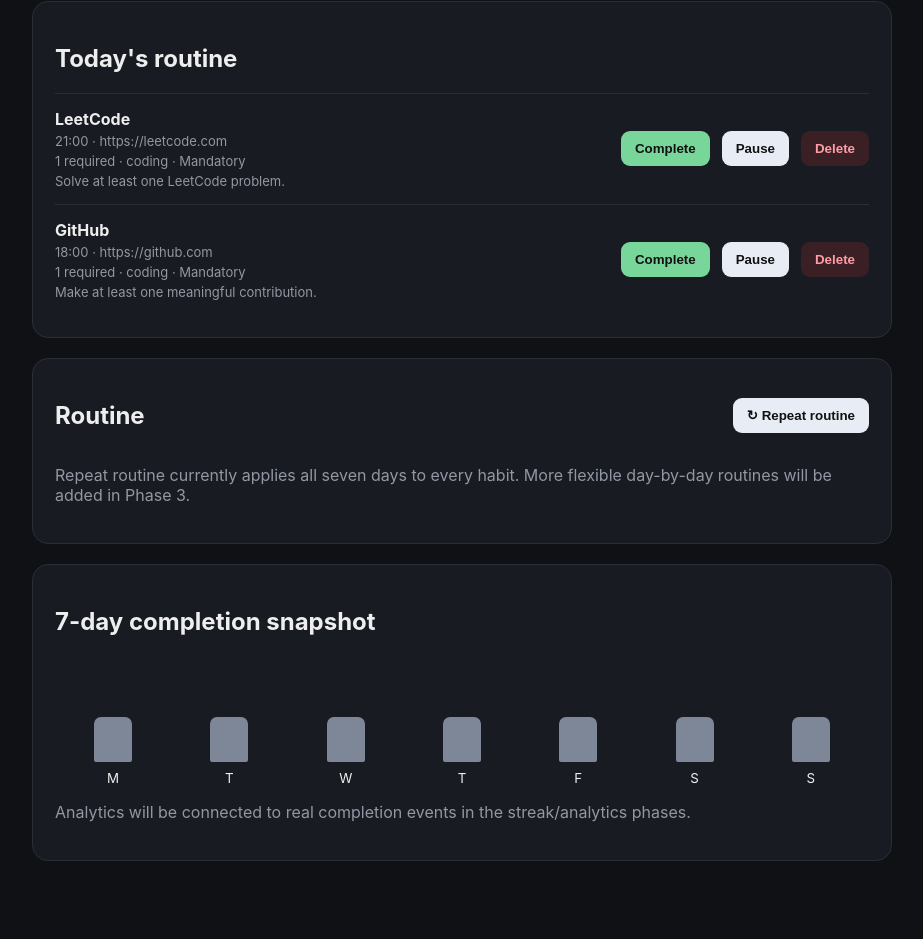
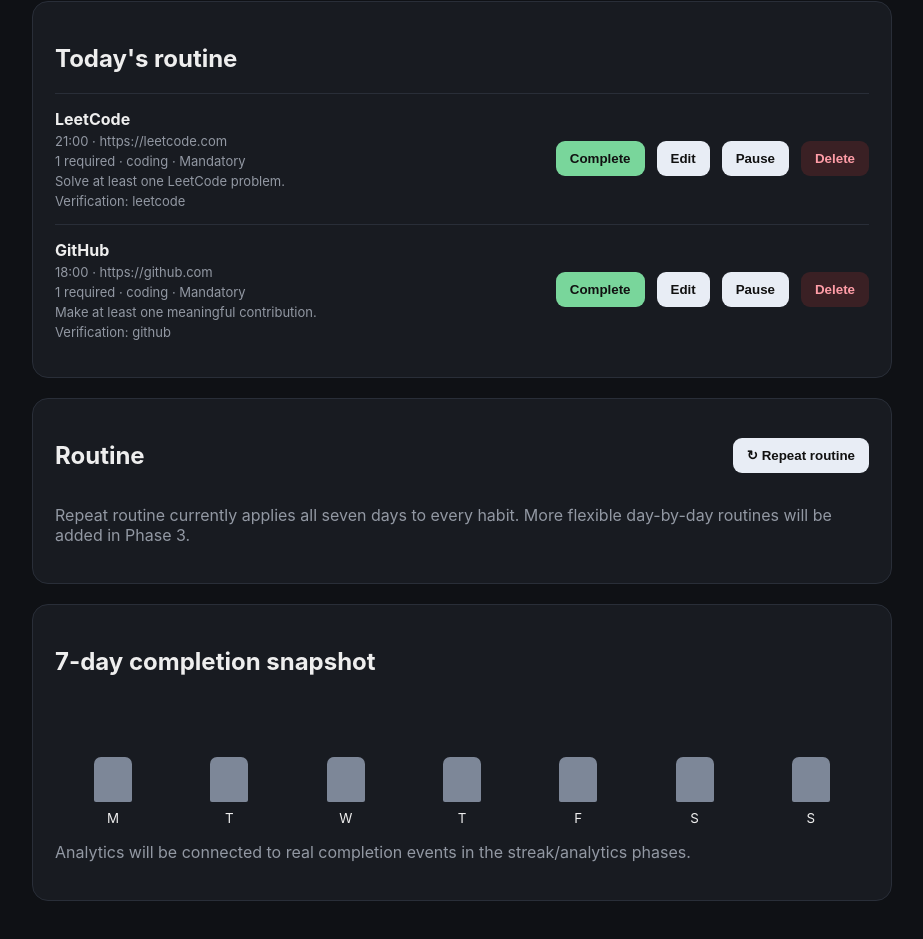
Before and after one commit to integrate-x/habit-forge, a React (Vite) app: page / in a window 1280 px wide. Shown: the part 539-1478 px from the top of the page, without its empty margins (178-1101 px from the left). Before the commit the page ends 1450 px from the top, so only its background shows below. Built offline with nearby package versions, Linux system fonts and the light colour scheme.

Commit message:
Add habit editing

```diff
--- a/src/App.tsx
+++ b/src/App.tsx
@@ -1,3 +1,4 @@
+
 import { useEffect, useState } from 'react';
 import type { Habit } from '../shared/types';
 import HabitForm from './components/HabitForm';
@@ -7,12 +8,27 @@
 export default function App() {
   const [habits, setHabits] = useState<Habit[]>(loadHabits);
 
+  const [editingHabit, setEditingHabit] =
+    useState<Habit | null>(null);
+
   useEffect(() => {
     saveHabits(habits);
   }, [habits]);
 
   const addHabit = (habit: Habit) => {
     setHabits((current) => [...current, habit]);
+  };
+
+  const updateHabit = (updatedHabit: Habit) => {
+    setHabits((current) =>
+      current.map((habit) =>
+        habit.id === updatedHabit.id
+          ? updatedHabit
+          : habit,
+      ),
+    );
+
+    setEditingHabit(null);
   };
 
   const toggleComplete = (id: string) => {
@@ -25,6 +41,11 @@
     setHabits((current) =>
       current.filter((habit) => habit.id !== id),
     );
+
+    // If the habit being edited is deleted, close the editor.
+    if (editingHabit?.id === id) {
+      setEditingHabit(null);
+    }
   };
 
   const togglePause = (id: string) => {
@@ -54,17 +75,24 @@
   return (
     <main>
       <h1>Habit Forge</h1>
+
       <p className="sub">
         Local-first consistency dashboard
       </p>
 
-      <HabitForm onAdd={addHabit} />
+      <HabitForm
+        onAdd={addHabit}
+        editingHabit={editingHabit}
+        onUpdate={updateHabit}
+        onCancelEdit={() => setEditingHabit(null)}
+      />
 
       <HabitList
         habits={habits}
         onToggle={toggleComplete}
         onDelete={deleteHabit}
         onPause={togglePause}
+        onEdit={setEditingHabit}
       />
 
       <section className="card">
@@ -87,12 +115,14 @@
         <h2>7-day completion snapshot</h2>
 
         <div className="bars">
-          {['M', 'T', 'W', 'T', 'F', 'S', 'S'].map((day) => (
-            <div key={day}>
-              <i style={{ height: '45px' }} />
-              <small>{day}</small>
-            </div>
-          ))}
+          {['M', 'T', 'W', 'T', 'F', 'S', 'S'].map(
+            (day, index) => (
+              <div key={index}>
+                <i style={{ height: '45px' }} />
+                <small>{day}</small>
+              </div>
+            ),
+          )}
         </div>
 
         <p className="muted">
--- a/src/components/HabitForm.tsx
+++ b/src/components/HabitForm.tsx
@@ -1,4 +1,4 @@
-import { useState } from 'react';
+import { useEffect, useState } from 'react';
 import type {
   Habit,
   HabitCategory,
@@ -7,6 +7,9 @@
 
 interface HabitFormProps {
   onAdd: (habit: Habit) => void;
+  editingHabit?: Habit | null;
+  onUpdate?: (habit: Habit) => void;
+  onCancelEdit?: () => void;
 }
 
 const categories: HabitCategory[] = [
@@ -24,10 +27,16 @@
   'kaggle',
 ];
 
-export default function HabitForm({ onAdd }: HabitFormProps) {
+export default function HabitForm({
+  onAdd,
+  editingHabit,
+  onUpdate,
+  onCancelEdit,
+}: HabitFormProps) {
   const [name, setName] = useState('');
   const [description, setDescription] = useState('');
-  const [category, setCategory] = useState<HabitCategory>('coding');
+  const [category, setCategory] =
+    useState<HabitCategory>('coding');
   const [minimumRequirement, setMinimumRequirement] = useState(1);
   const [website, setWebsite] = useState('');
   const [scheduledTime, setScheduledTime] = useState('21:00');
@@ -35,7 +44,34 @@
   const [verificationMethod, setVerificationMethod] =
     useState<VerificationMethod>('manual');
 
-  const addHabit = () => {
+  useEffect(() => {
+    if (!editingHabit) {
+      resetForm();
+      return;
+    }
+
+    setName(editingHabit.name);
+    setDescription(editingHabit.description);
+    setCategory(editingHabit.category);
+    setMinimumRequirement(editingHabit.minimumRequirement);
+    setWebsite(editingHabit.website);
+    setScheduledTime(editingHabit.scheduledTime);
+    setMandatory(editingHabit.mandatory);
+    setVerificationMethod(editingHabit.verificationMethod);
+  }, [editingHabit]);
+
+  const resetForm = () => {
+    setName('');
+    setDescription('');
+    setCategory('coding');
+    setMinimumRequirement(1);
+    setWebsite('');
+    setScheduledTime('21:00');
+    setMandatory(true);
+    setVerificationMethod('manual');
+  };
+
+  const handleSubmit = () => {
     const trimmedName = name.trim();
 
     if (!trimmedName) {
@@ -44,12 +80,35 @@
 
     const now = new Date().toISOString();
 
+    if (editingHabit && onUpdate) {
+      onUpdate({
+        ...editingHabit,
+        name: trimmedName,
+        description: description.trim(),
+        category,
+        minimumRequirement: Math.max(
+          1,
+          minimumRequirement,
+        ),
+        website: website.trim(),
+        scheduledTime,
+        mandatory,
+        verificationMethod,
+        updatedAt: now,
+      });
+
+      return;
+    }
+
     const habit: Habit = {
       id: crypto.randomUUID(),
       name: trimmedName,
       description: description.trim(),
       category,
-      minimumRequirement: Math.max(1, minimumRequirement),
+      minimumRequirement: Math.max(
+        1,
+        minimumRequirement,
+      ),
       website: website.trim(),
       scheduledTime,
       activeDays: [0, 1, 2, 3, 4, 5, 6],
@@ -61,37 +120,36 @@
     };
 
     onAdd(habit);
-
-    setName('');
-    setDescription('');
-    setMinimumRequirement(1);
-    setWebsite('');
-    setScheduledTime('21:00');
-    setMandatory(true);
-    setVerificationMethod('manual');
+    resetForm();
   };
 
   return (
     <section className="card">
-      <h2>Add habit</h2>
+      <h2>{editingHabit ? 'Edit habit' : 'Add habit'}</h2>
 
       <div className="form">
         <input
           placeholder="Habit name"
           value={name}
-          onChange={(event) => setName(event.target.value)}
+          onChange={(event) =>
+            setName(event.target.value)
+          }
         />
 
         <input
           placeholder="Description"
           value={description}
-          onChange={(event) => setDescription(event.target.value)}
+          onChange={(event) =>
+            setDescription(event.target.value)
+          }
         />
 
         <select
           value={category}
           onChange={(event) =>
-            setCategory(event.target.value as HabitCategory)
+            setCategory(
+              event.target.value as HabitCategory,
+            )
           }
         >
           {categories.map((item) => (
@@ -106,20 +164,26 @@
           min="1"
           value={minimumRequirement}
           onChange={(event) =>
-            setMinimumRequirement(Number(event.target.value))
+            setMinimumRequirement(
+              Number(event.target.value),
+            )
           }
         />
 
         <input
           placeholder="Website"
           value={website}
-          onChange={(event) => setWebsite(event.target.value)}
+          onChange={(event) =>
+            setWebsite(event.target.value)
+          }
         />
 
         <input
           type="time"
           value={scheduledTime}
-          onChange={(event) => setScheduledTime(event.target.value)}
+          onChange={(event) =>
+            setScheduledTime(event.target.value)
+          }
         />
 
         <select
@@ -141,12 +205,25 @@
           <input
             type="checkbox"
             checked={mandatory}
-            onChange={(event) => setMandatory(event.target.checked)}
+            onChange={(event) =>
+              setMandatory(event.target.checked)
+            }
           />
           Mandatory
         </label>
 
-        <button onClick={addHabit}>Add habit</button>
+        <button onClick={handleSubmit}>
+          {editingHabit ? 'Save changes' : 'Add habit'}
+        </button>
+
+        {editingHabit && (
+          <button
+            type="button"
+            onClick={onCancelEdit}
+          >
+            Cancel
+          </button>
+        )}
       </div>
     </section>
   );
--- a/src/components/HabitList.tsx
+++ b/src/components/HabitList.tsx
@@ -5,6 +5,7 @@
   onToggle: (id: string) => void;
   onDelete: (id: string) => void;
   onPause: (id: string) => void;
+  onEdit: (habit: Habit) => void;
 }
 
 export default function HabitList({
@@ -12,6 +13,7 @@
   onToggle,
   onDelete,
   onPause,
+  onEdit,
 }: HabitListProps) {
   return (
     <section className="card">
@@ -20,7 +22,9 @@
       </div>
 
       {habits.length === 0 && (
-        <p className="muted">No habits yet. Add your first habit above.</p>
+        <p className="muted">
+          No habits yet. Add your first habit above.
+        </p>
       )}
 
       {habits.map((habit) => (
@@ -29,17 +33,26 @@
             <strong>{habit.name}</strong>
 
             <span>
-              {habit.scheduledTime} · {habit.website || 'No website'}
+              {habit.scheduledTime} ·{' '}
+              {habit.website || 'No website'}
             </span>
 
             <span>
-              {habit.minimumRequirement} required · {habit.category} ·{' '}
-              {habit.mandatory ? 'Mandatory' : 'Optional'}
+              {habit.minimumRequirement} required ·{' '}
+              {habit.category} ·{' '}
+              {habit.mandatory
+                ? 'Mandatory'
+                : 'Optional'}
             </span>
 
             {habit.description && (
               <span>{habit.description}</span>
             )}
+
+            <span>
+              Verification:{' '}
+              {habit.verificationMethod}
+            </span>
 
             {habit.paused && (
               <span>Paused</span>
@@ -49,11 +62,20 @@
           <button
             onClick={() => onToggle(habit.id)}
             className={habit.paused ? '' : 'done'}
+            disabled={habit.paused}
           >
-            {habit.paused ? 'Paused' : 'Complete'}
+            Complete
           </button>
 
-          <button onClick={() => onPause(habit.id)}>
+          <button
+            onClick={() => onEdit(habit)}
+          >
+            Edit
+          </button>
+
+          <button
+            onClick={() => onPause(habit.id)}
+          >
             {habit.paused ? 'Resume' : 'Pause'}
           </button>
 
```
